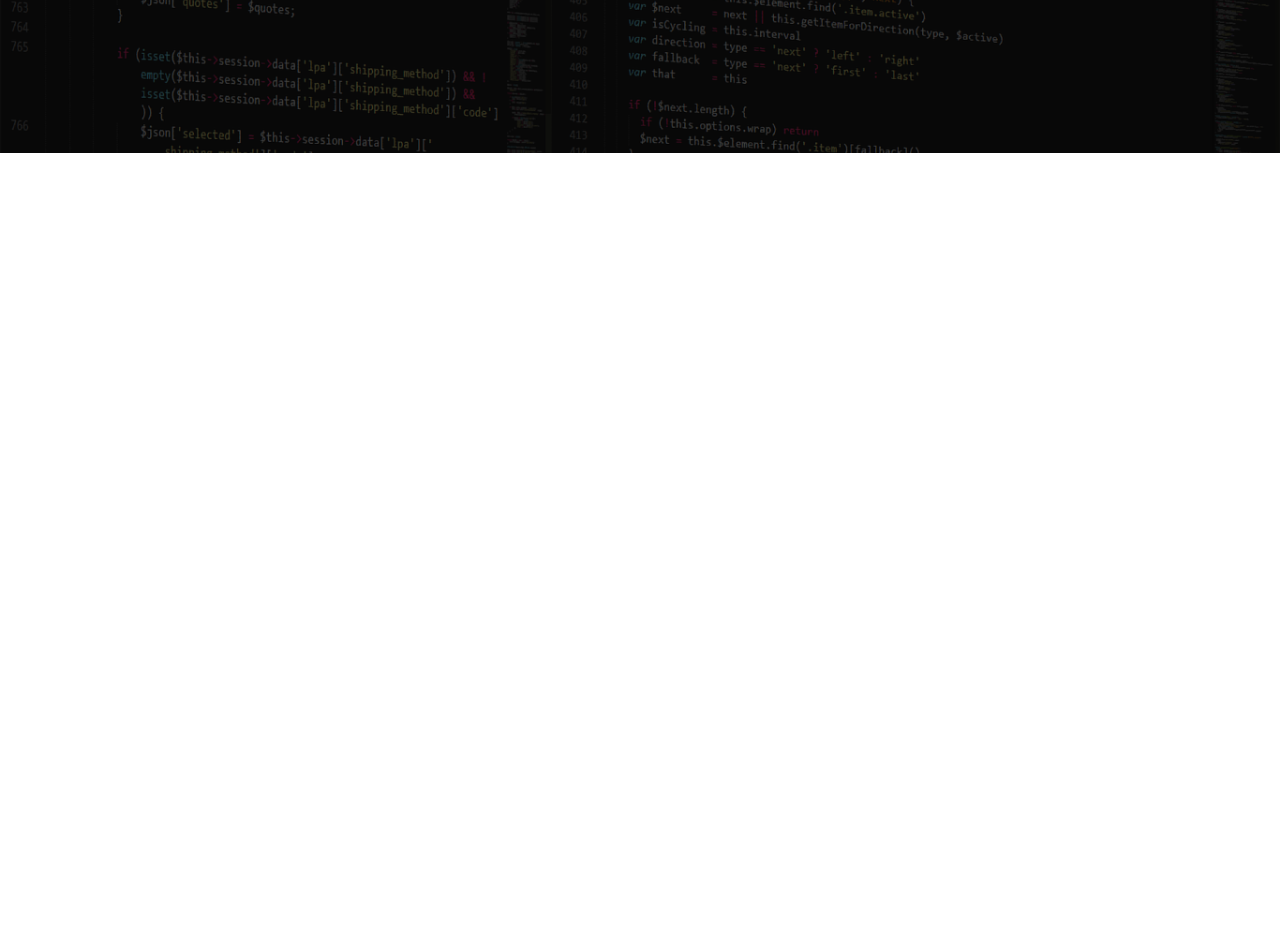
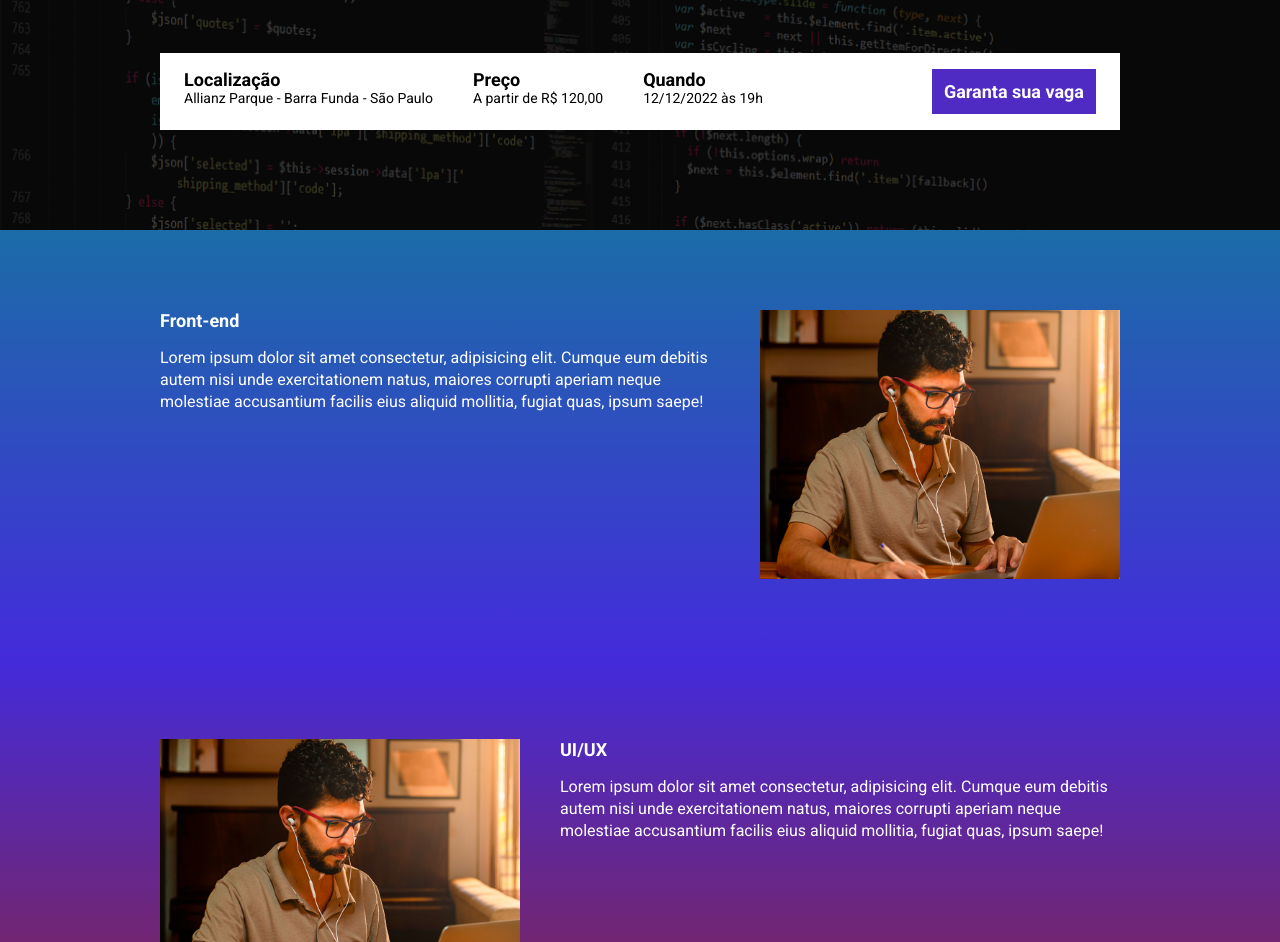
Before and after one commit to EdielD7/ebac_teck_talks, a website built with Parcel: page src/index.html in a window 1280 px wide. Shown: the part 275-1217 px from the top of the page. Before the commit the page ends 800 px from the top, so only its background shows below. Built offline with nearby package versions, Linux system fonts and the light colour scheme.

Commit message:
criando sections

```diff
--- a/src/index.html
+++ b/src/index.html
@@ -7,6 +7,7 @@
     <link rel="preconnect" href="https://fonts.gstatic.com" crossorigin>
     <link href="https://fonts.googleapis.com/css2?family=Roboto:wght@400;700;900&display=swap" rel="stylesheet">
     <link rel="stylesheet" href="./styles/main.scss">
+    <link rel="stylesheet" href="https://unpkg.com/aos@next/dist/aos.css" />
     <title>Document</title>
 </head>
 <body>
@@ -16,7 +17,63 @@
         <p class="hero__text">
             O maior evento de tecnologia do Brasil começa em
         </p>
+        <div class="infos-bar">
+            <ul class="infos-bar__infos">
+                <li class="infos-bar__infos__item">
+                    <b>Localização</b>
+                    Allianz Parque - Barra Funda - São Paulo
+                </li>
+                <li class="infos-bar__infos__item">
+                    <b>Preço</b>
+                    A partir de R$ 120,00
+                </li>
+                <li class="infos-bar__infos__item">
+                    <b>Quando</b>
+                    12/12/2022 às 19h
+                </li>
+            </ul>
+            <a href="#" class="button button--primary">Garanta sua vaga</a>
         </div>
-    </header>>
+        </div>
+    </header>
+
+    <section class="event event--frontend">
+        <div class="container" data-aos="fade-right">
+            <div class="event__details">
+                <h2 class="event__details__title">Front-end</h2>
+                <p class="event__details__description">Lorem ipsum dolor sit amet consectetur, adipisicing elit. Cumque eum debitis autem nisi unde exercitationem natus, maiores corrupti aperiam neque molestiae accusantium facilis eius aliquid mollitia, fugiat quas, ipsum saepe!</p>
+            </div>
+            <img class="event__image" src="./images/frontend.png" alt="Front-end">
+        </div>
+    </section>
+    <section class="event event--ui-ux event--image-left">
+        <div class="container" data-aos="fade-left">
+            <div class="event__details">
+                <h2 class="event__details__title">UI/UX</h2>
+                <p class="event__details__description">Lorem ipsum dolor sit amet consectetur, adipisicing elit. Cumque eum debitis autem nisi unde exercitationem natus, maiores corrupti aperiam neque molestiae accusantium facilis eius aliquid mollitia, fugiat quas, ipsum saepe!</p>
+            </div>
+            <img class="event__image" src="./images/frontend.png" alt="Front-end">
+        </div>
+    </section>
+    <section class="event event--data-science">
+        <div class="container" data-aos="fade-right">
+            <div class="event__details">
+                <h2 class="event__details__title">Data Science</h2>
+                <p class="event__details__description">Lorem ipsum dolor sit amet consectetur, adipisicing elit. Cumque eum debitis autem nisi unde exercitationem natus, maiores corrupti aperiam neque molestiae accusantium facilis eius aliquid mollitia, fugiat quas, ipsum saepe!</p>
+            </div>
+            <img class="event__image" src="./images/frontend.png" alt="Front-end">
+        </div>
+    </section>
+    <section class="event event--backend event--image-left">
+        <div class="container" data-aos="fade-left">
+            <div class="event__details">
+                <h2 class="event__details__title">Back-end</h2>
+                <p class="event__details__description">Lorem ipsum dolor sit amet consectetur, adipisicing elit. Cumque eum debitis autem nisi unde exercitationem natus, maiores corrupti aperiam neque molestiae accusantium facilis eius aliquid mollitia, fugiat quas, ipsum saepe!</p>
+            </div>
+            <img class="event__image" src="./images/frontend.png" alt="Front-end">
+        </div>
+    </section>
+    <script src="https://unpkg.com/aos@next/dist/aos.js"></script>
+    <script src="./scripts/main.js"></script>
 </body>
 </html>
--- a/src/scripts/main.js
+++ b/src/scripts/main.js
@@ -1 +1 @@
-console.log('Olá, mundo!')
+AOS.init();
--- /dev/null
+++ b/src/styles/_event.scss
@@ -0,0 +1,63 @@
+@use 'variables';
+
+.event {
+    padding: 80px 0;
+
+    &--frontend {
+        background-image: linear-gradient(variables.$blue1, variables.$blue2);
+    }
+
+    &--ui-ux {
+        background-image: linear-gradient(variables.$blue2, variables.$pink);
+    }
+
+    &--data-science {
+        background-image: linear-gradient(variables.$pink, variables.$yellow);
+    }
+
+    &--backend {
+        background-image: linear-gradient(variables.$yellow, variables.$pink);
+    }
+
+    &--image-left {
+        .container {
+            flex-direction: row-reverse;
+        }
+    }
+
+    .container {
+        display: flex;
+        gap: 40px;
+    }
+
+    &__image {
+        max-width: 360px;
+    }
+
+    &__details {
+        &__title {
+            font-size: 18px;
+            font-weight: bold;
+            margin-bottom: 16px;
+        }
+
+        &__description {
+            line-height: 22px;
+        }
+    }
+
+    @media (max-width: 640px) {
+        .container {
+            display: block;
+        }
+
+        &__image {
+            width: 100%;
+        }
+
+        &__details {
+            margin-right: 0;
+            margin-bottom: 16px;
+        }
+    }
+}
--- a/src/styles/_hero.scss
+++ b/src/styles/_hero.scss
@@ -1,3 +1,5 @@
+@use 'variables';
+
 .hero {
     padding-top: 64px;
     padding-bottom: 100px;
@@ -16,7 +18,7 @@
         left: 0;
         width: 100%;
         height: 100%;
-        background-color: #000;
+        background-color: variables.$secondaryTextColor;
         content: '';
         opacity: .7;
     }
@@ -26,7 +28,7 @@
         margin-bottom: 64px;
         font-size: 40px;
         line-height: 56px;
-        color: #fff;
+        color: variables.$textColor;
         font-weight: 800;
         text-align: center;
     }
--- /dev/null
+++ b/src/styles/_variables.scss
@@ -0,0 +1,8 @@
+$textColor: #fff;
+$secondaryTextColor: #000;
+
+$blue1: #1B6CA7;
+$blue2: #442BDB;
+$pink: #89223B;
+$yellow: #9C791D;
+$purple: #4F2AC3;
--- /dev/null
+++ b/src/styles/components/_buttons.scss
@@ -0,0 +1,25 @@
+@use '../variables';
+
+.button {
+    padding: 12px;
+    font-size: 18px;
+    font-weight: bold;
+    text-decoration: none;
+    text-align: center;
+    white-space: nowrap;
+
+    &--primary {
+        color: variables.$textColor;
+        background-color: variables.$purple;
+    }
+
+    @media (max-width: 640px) {
+        display: block;
+        width: 100%;
+    }
+
+    @media (max-width: 1024px) {
+        display: flex;
+        align-items: center;
+    }
+}
--- /dev/null
+++ b/src/styles/components/_infos_bar.scss
@@ -0,0 +1,42 @@
+@use '../variables';
+
+.infos-bar {
+    padding: 16px 24px;
+    background-color: variables.$textColor;
+    display: flex;
+    justify-content: space-between;
+
+    &__infos {
+        display: flex;
+        gap: 40px;
+
+        &__item {
+            font-size: 14px;
+            color: variables.$secondaryTextColor;
+
+            b {
+                font-size: 18px;
+                display: block;
+                color: variables.$secondaryTextColor;
+            }
+        }
+    }
+
+    @media (max-width: 640px) {
+        display: block;
+
+        &__infos {
+            display: block;
+
+            &__item {
+                margin-bottom: 24px;
+            }
+        }
+    }
+
+    @media (max-width:1024px) {
+        &__infos {
+            gap: 16px;
+        }
+    }
+}
--- a/src/styles/main.scss
+++ b/src/styles/main.scss
@@ -1,11 +1,16 @@
 @use 'hero';
+@use 'components/infos_bar';
+@use 'components/buttons';
+@use 'event';
+@use 'variables';
 
 * {
     margin: 0;
     padding: 0;
     box-sizing: border-box;
     font-family: Roboto, sans-serif;
-    color: #fff;
+    color: variables.$textColor;
+    list-style: none;
 }
 
 .container {
```
